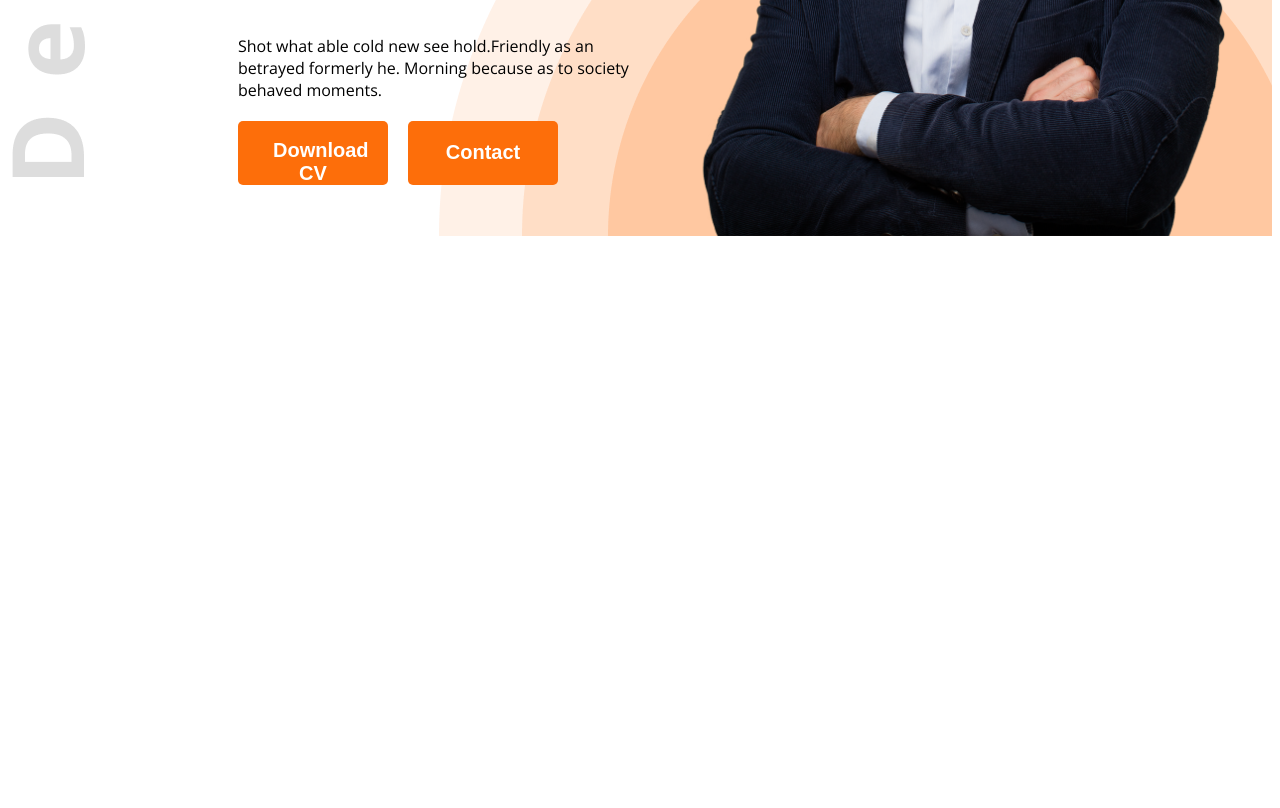
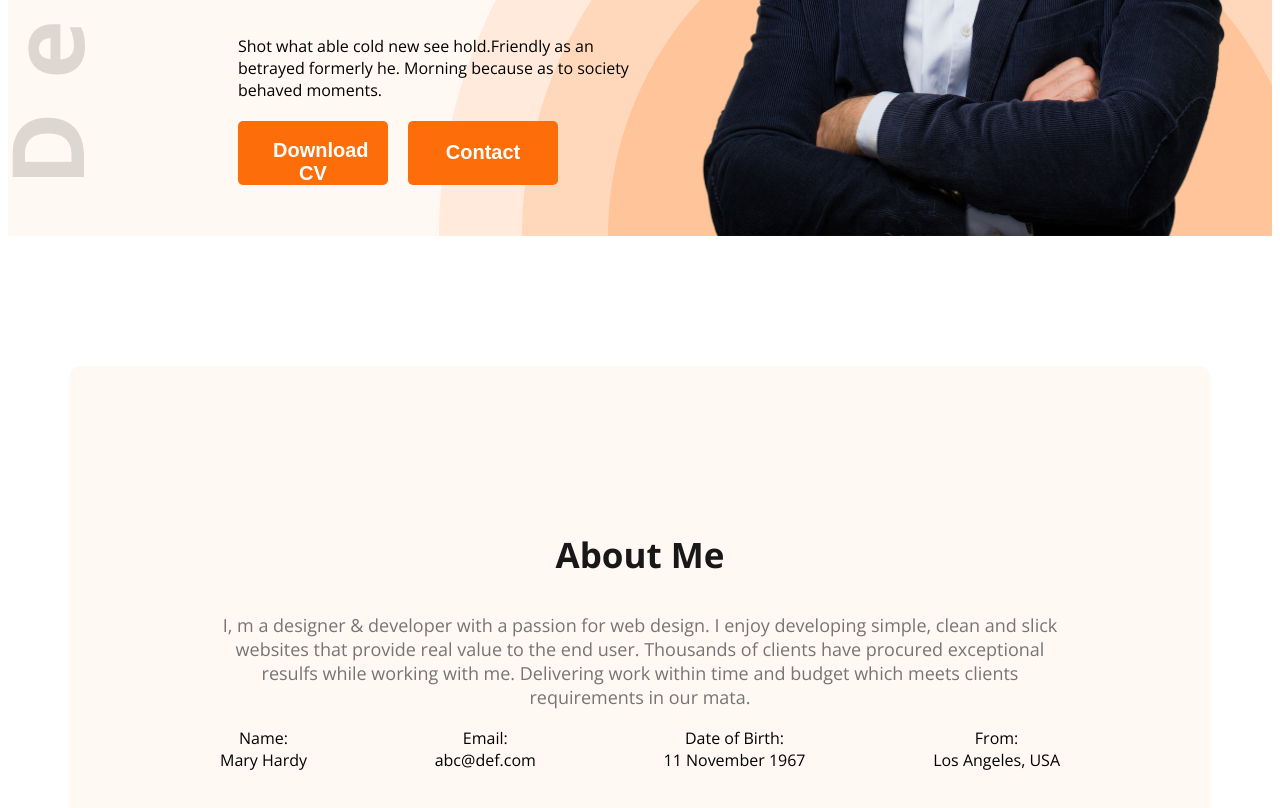
Before and after one commit to nakib233/Web-developer-Portfolio, a plain HTML site: page index.html in a window 1280 px wide. Shown: the part 594-1402 px from the top of the page. Before the commit the page ends 838 px from the top, so only its background shows below. Drawn offline with nearby package versions, Linux system fonts and the light colour scheme.

Commit message:
added some features

```diff
--- a/index.html
+++ b/index.html
@@ -12,7 +12,7 @@
     <link rel="stylesheet" href="styles/portfolio.css">
 </head>
 <body class = "open-sans-normal">
-    <header class = "header">
+    <header class = "header secondary-bg">
         <nav>
             <h3 class = "nav-title">Ma<span class = "text-primary">r</span>y</h3>
             <ul>
@@ -38,7 +38,32 @@
     </header>
 
     <main>
+        <section class = "about secondary-bg">
+            <h3 class="section-title">About Me</h3>
+            <p class="section-description">
+                I, m a designer & developer with a passion for web design. I enjoy developing simple, clean and slick websites that provide real value to the end user. Thousands of clients have procured exceptional resulfs while working with me. Delivering work within time and budget which meets clients requirements in our mata.
+            </p>
+            <div class="about-items">
+                <!-- .about-item*4>p.item-title+p.item-description -->
+                <div class="about-item">
+                    <p class="item-title">Name:</p>
+                    <p class="item-description">Mary Hardy</p>
+                </div>
+                <div class="about-item">
+                    <p class="item-title">Email:</p>
+                    <p class="item-description">abc@def.com</p>
+                </div>
+                <div class="about-item">
+                    <p class="item-title">Date of Birth:</p>
+                    <p class="item-description">11 November 1967</p>
+                </div>
+                <div class="about-item">
+                    <p class="item-title">From:</p>
+                    <p class="item-description">Los Angeles, USA</p>
+                </div>
 
+            </div>
+        </section>
     </main>
 
     <footer>
--- a/styles/portfolio.css
+++ b/styles/portfolio.css
@@ -13,6 +13,9 @@
     background-position:top left, bottom right;
 }
 /* shared style */
+.secondary-bg {
+    background-color: #FFF8F3;
+}
 .text-primary {
     color: #FD6E0A;
 }
@@ -35,6 +38,16 @@
     border:none;
 }
 
+.section-title {
+    font-size: 35px;
+    font-weight: bold;
+    color: #181818;
+}
+
+.section-description{
+    font-size: 18px;
+    color:#757575;
+}
 /* Nav Styles */
 nav {
     display: flex;
@@ -93,3 +106,27 @@ nav ul a {
 .banner-profile-pic {
     width:580px;
 }
+
+/* Main styles */
+main {
+    max-width:1140px;
+    margin:0 auto;
+}
+
+/* about styles */
+.about{
+    border-radius: 10px;
+    padding: 130px 150px;
+    text-align: center;
+    margin-top: 130px;
+}
+
+.about-items {
+    display:flex;
+    justify-content: space-between;
+}
+div .about-item p{
+    margin:0px;
+
+
+}
```
